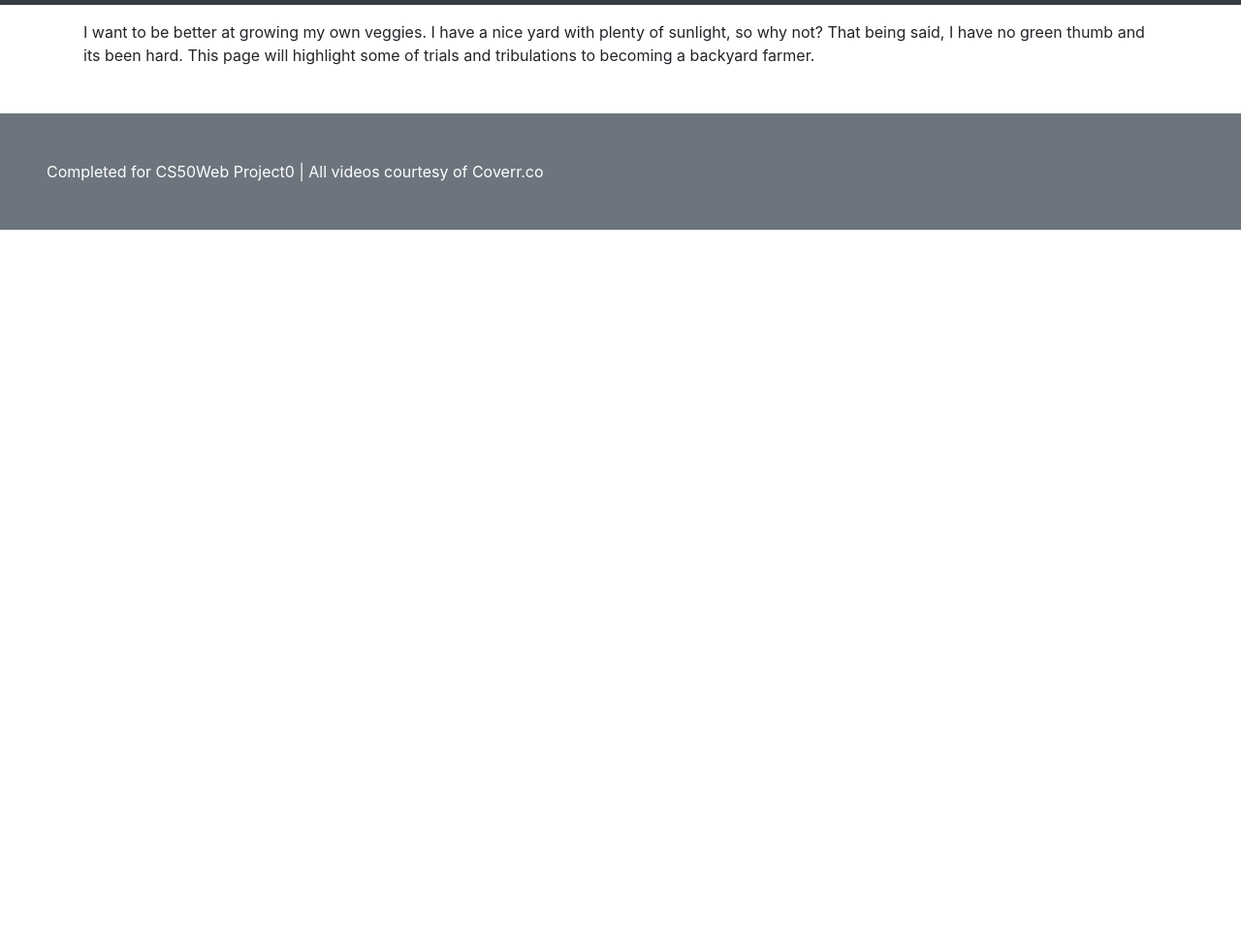
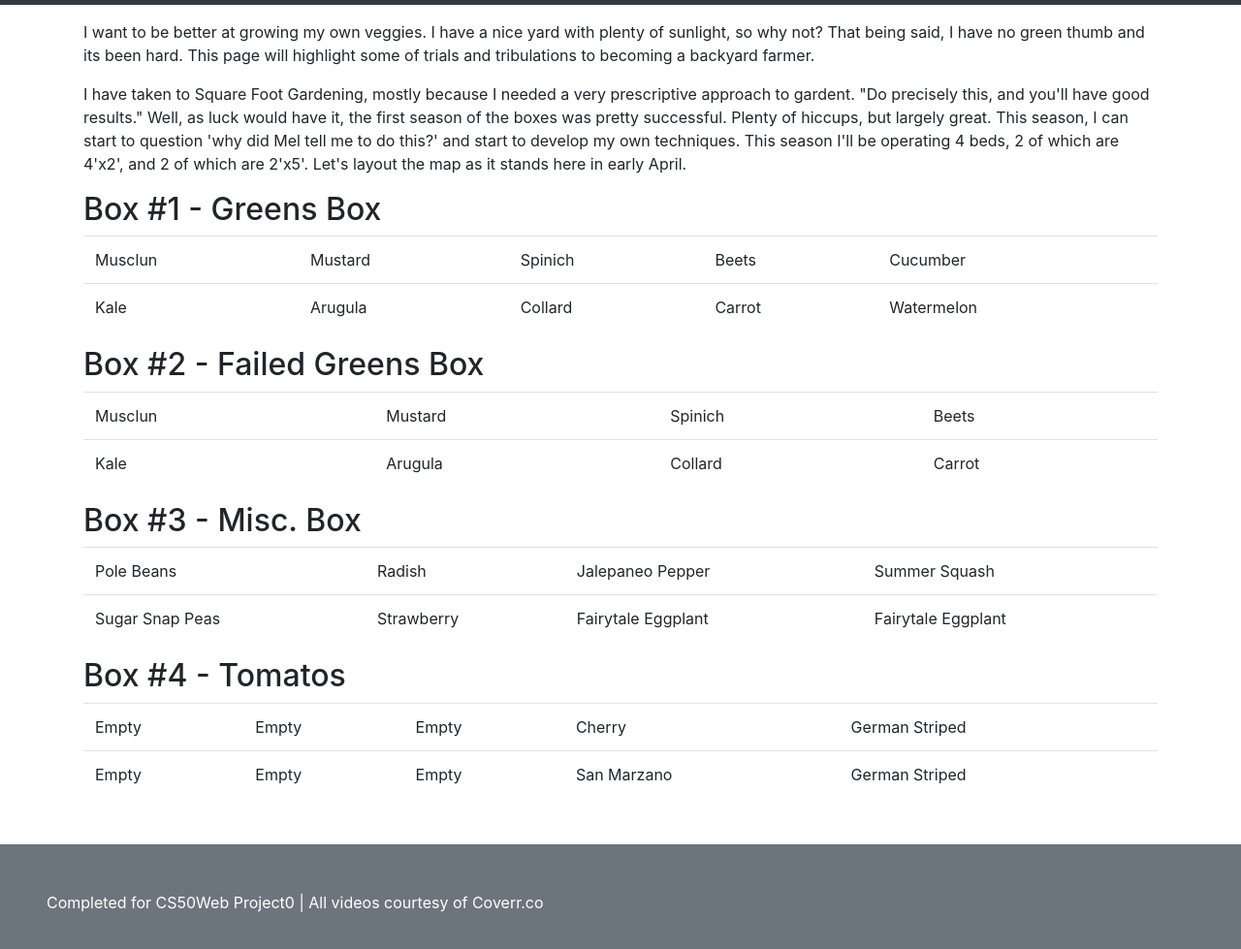
Before and after one commit to barnes/barnes.github.io, a plain HTML site: page garden.html in a window 1280 px wide. Shown: the part 651-1630 px from the top of the page at 97% size. Before the commit the page ends 888 px from the top, so only its background shows below. Drawn offline with nearby package versions, Linux system fonts and the light colour scheme.

Commit message:
garden page updated

```diff
--- a/garden.html
+++ b/garden.html
@@ -1,3 +1,5 @@
+<!-- Garden Page Todo: Photos, Indoor Planting, Issues, Goals -->
+
 <!DOCTYPE html>
 <html lang="en">
 
@@ -69,7 +71,89 @@
 				<p>
 					I want to be better at growing my own veggies. I have a nice yard with plenty of sunlight, so why not? That being said, I have no green thumb and its been hard. This page will highlight some of trials and tribulations to becoming a backyard farmer.
 				</p>
-
+				<p>
+					I have taken to Square Foot Gardening, mostly because I needed a very prescriptive approach to gardent. "Do precisely this, and you'll have good results." Well, as luck would have it, the first season of the boxes was pretty successful. Plenty of hiccups, but largely great. This season, I can start to question 'why did Mel tell me to do this?' and start to develop my own techniques. This season I'll be operating 4 beds, 2 of which are 4'x2', and 2 of which are 2'x5'. Let's layout the map as it stands here in early April.
+				</p>
+				<h2>
+					Box #1 - Greens Box
+				</h2>
+				<table class="table">
+					<tbody>
+						<tr>
+							<td>Musclun</td>
+							<td>Mustard</td>
+							<td>Spinich</td>
+							<td>Beets</td>
+							<td>Cucumber</td>
+						</tr>
+						<tr>
+							<td>Kale</td>
+							<td>Arugula</td>
+							<td>Collard</td>
+							<td>Carrot</td>
+							<td>Watermelon</td>
+						</tr>
+					</tbody>
+				</table>
+				<h2>
+					Box #2 - Failed Greens Box
+				</h2>
+				<table class="table">
+					<tbody>
+						<tr>
+							<td>Musclun</td>
+							<td>Mustard</td>
+							<td>Spinich</td>
+							<td>Beets</td>
+						</tr>
+						<tr>
+							<td>Kale</td>
+							<td>Arugula</td>
+							<td>Collard</td>
+							<td>Carrot</td>
+						</tr>
+					</tbody>
+				</table>
+				<h2>
+					Box #3 - Misc. Box
+				</h2>
+				<table class="table">
+					<tbody>
+						<tr>
+							<td>Pole Beans</td>
+							<td>Radish</td>
+							<td>Jalepaneo Pepper</td>
+							<td>Summer Squash</td>
+						</tr>
+						<tr>
+							<td>Sugar Snap Peas</td>
+							<td>Strawberry</td>
+							<td>Fairytale Eggplant</td>
+							<td>Fairytale Eggplant</td>
+						</tr>
+					</tbody>
+				</table>
+				<h2>
+					Box #4 - Tomatos
+				</h2>
+				<table class="table">
+					<tbody>
+						<tr>
+							<td>Empty</td>
+							<td>Empty</td>
+							<td>Empty</td>
+							<td>Cherry</td>
+							<td>German Striped</td>
+						</tr>
+						<tr>
+							<td>Empty</td>
+							<td>Empty</td>
+							<td>Empty</td>
+							<td>San Marzano</td>
+							<td>German Striped</td>
+						</tr>
+					</tbody>
+				</table>
 
 			</div>
 		</div>
```
